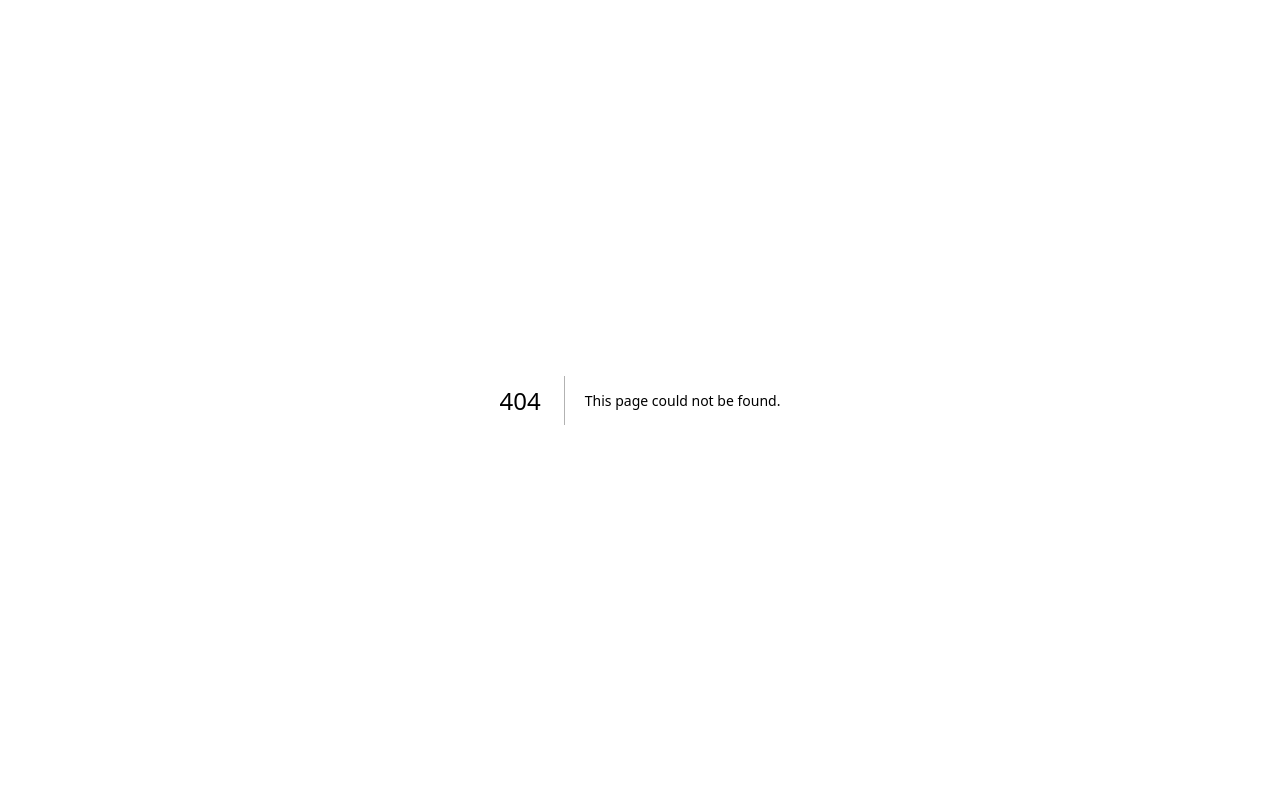
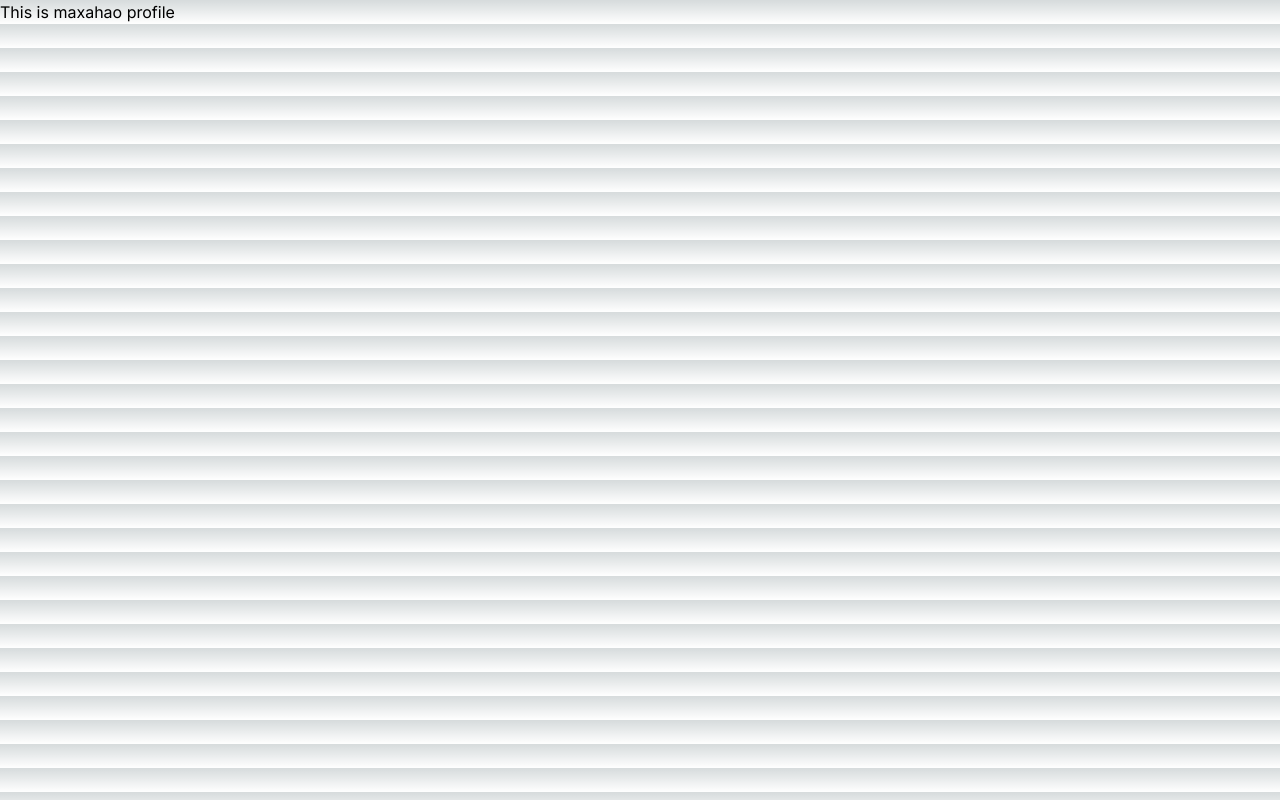
Before and after one commit to Team45Tech/CISD-Frontend, a Next.js app: page /maxhao in a window 1280 px wide. Before the commit this address had no page. Built offline with nearby package versions, Linux system fonts and the light colour scheme.

Commit message:
maxhao profile

```diff
--- /dev/null
+++ b/pages/maxhao.tsx
@@ -0,0 +1,11 @@
+import React from 'react'
+
+const maxhao = () => {
+  return (
+    <div>
+      This is maxahao profile
+    </div>
+  )
+}
+
+export default maxhao
```
